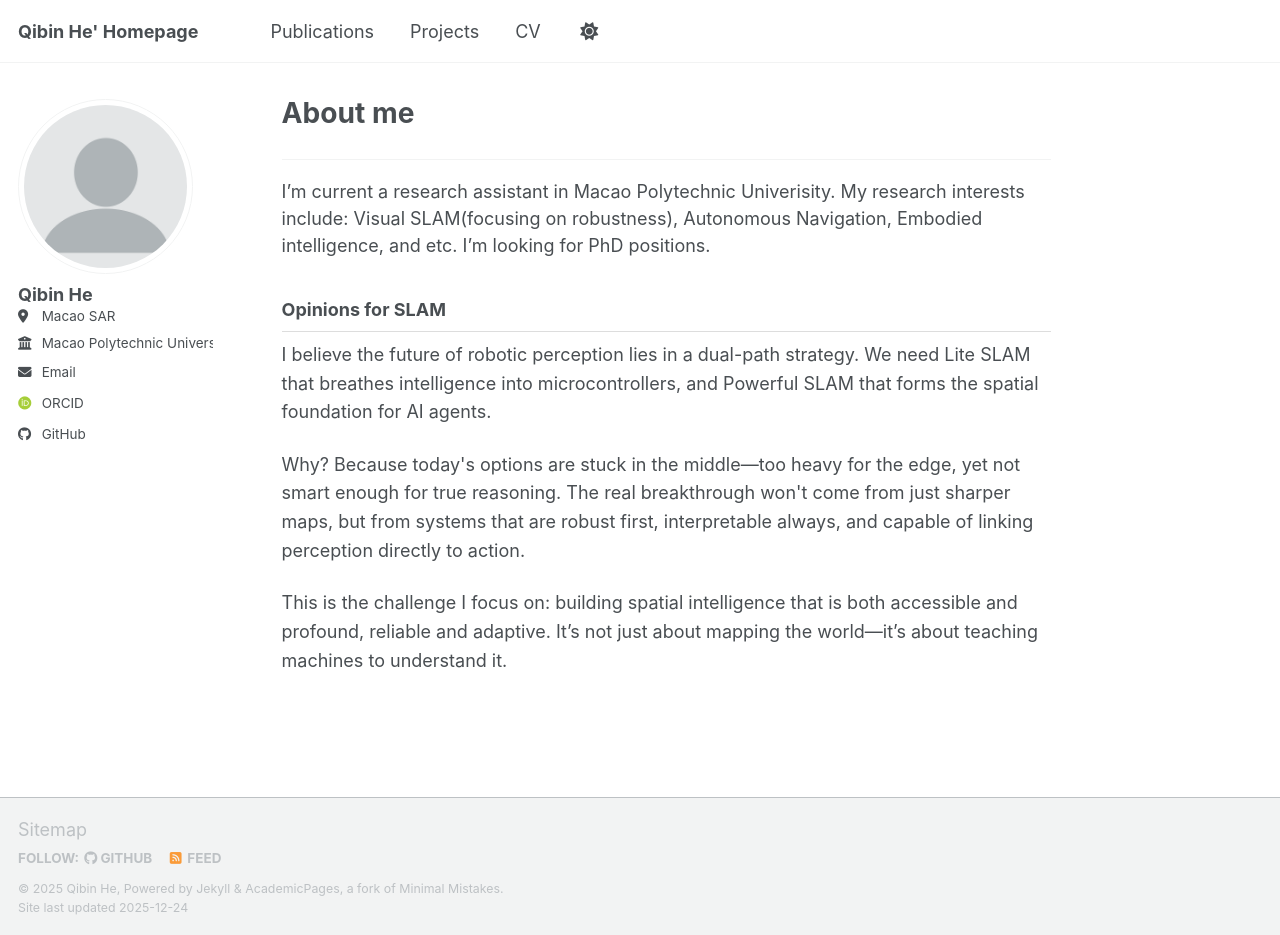
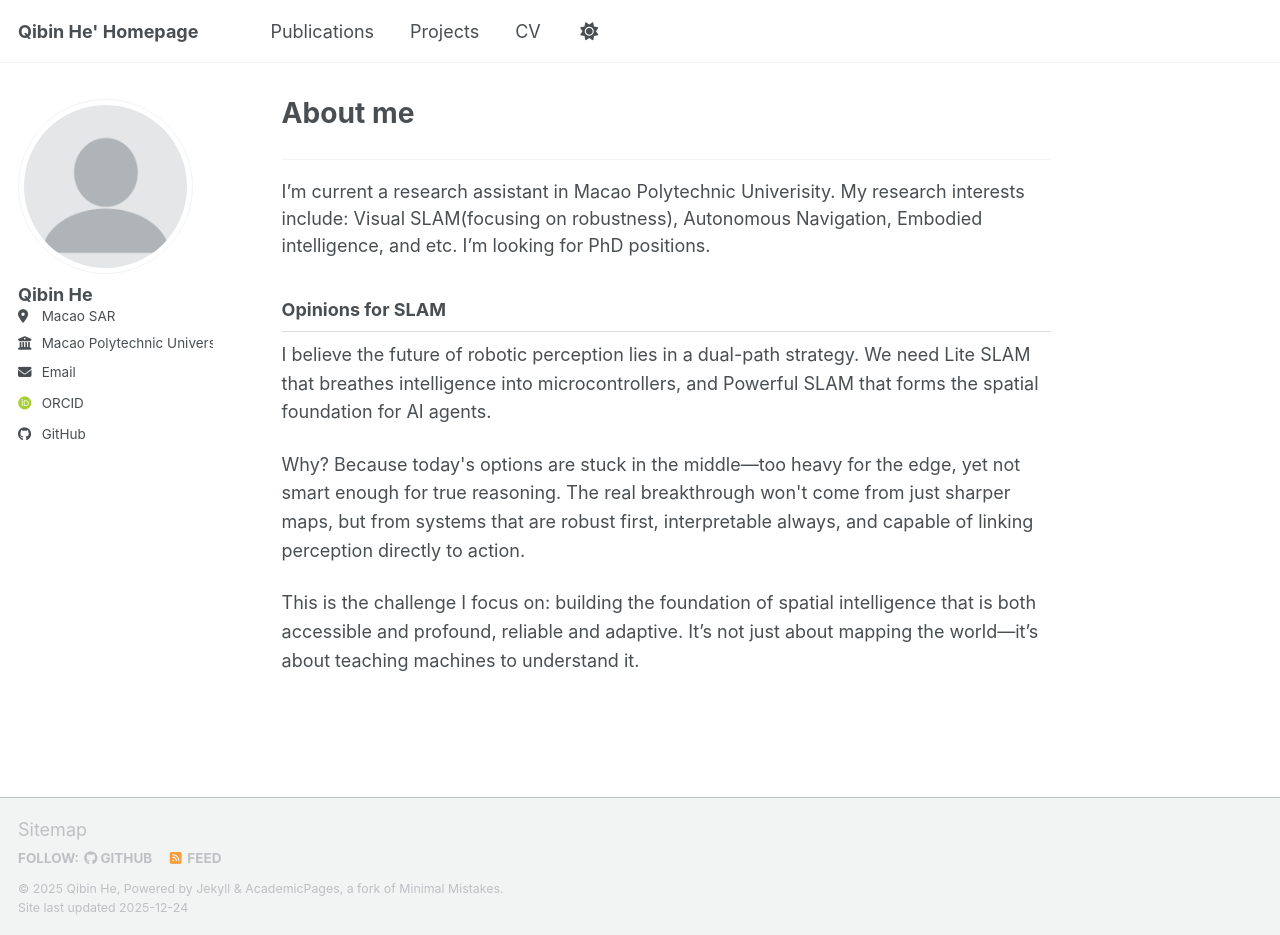
Before and after one commit to MECHA-HE/MECHA-HE.github.io, a Jekyll site: the page built from _pages/about.md, in a window 1280 px wide and 935 px high. Built offline with Jekyll 4.4.1, drawn with Linux system fonts in a browser that asks for light colours; some web fonts are replaced; a script bundle is joined from its source files by our own code; library files that are not in the unit come from our copies.

Commit message:
Update about.md

```diff
--- a/_pages/about.md
+++ b/_pages/about.md
@@ -18,7 +18,7 @@ I'm current a research assistant in Macao Polytechnic Univerisity. My research i
     <h3 style="margin-top: 0; border-bottom: 1px solid #ddd; padding-bottom: 10px;">Opinions for SLAM</h3>
     <p style="line-height: 1.6;">I believe the future of robotic perception lies in a dual-path strategy. We need Lite SLAM that breathes intelligence into microcontrollers, and Powerful SLAM that forms the spatial foundation for AI agents.</p>
     <p style="line-height: 1.6;">Why? Because today's options are stuck in the middle—too heavy for the edge, yet not smart enough for true reasoning. The real breakthrough won't come from just sharper maps, but from systems that are robust first, interpretable always, and capable of linking perception directly to action.</p>
-    <p style="line-height: 1.6;">This is the challenge I focus on: building spatial intelligence that is both accessible and profound, reliable and adaptive. It’s not just about mapping the world—it’s about teaching machines to understand it.</p>
+    <p style="line-height: 1.6;">This is the challenge I focus on: building the foundation of spatial intelligence that is both accessible and profound, reliable and adaptive. It’s not just about mapping the world—it’s about teaching machines to understand it.</p>
 
   </div>
 
```
